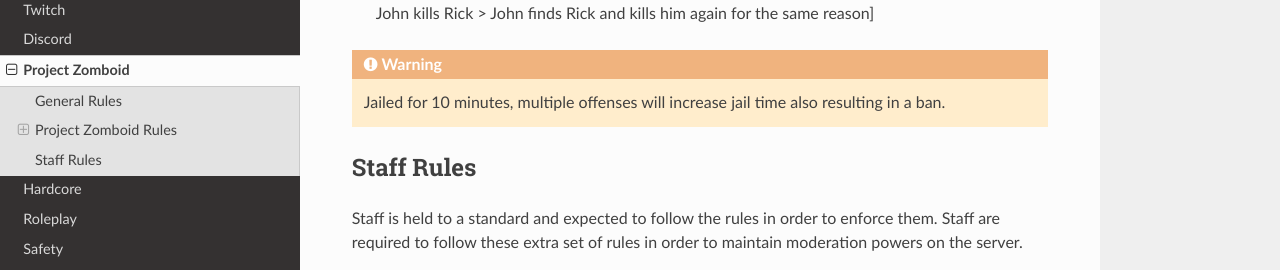
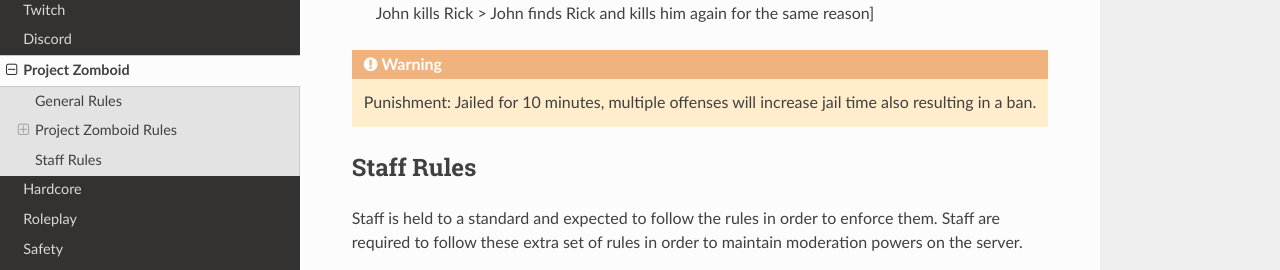
Before and after one commit to nerdyjohnny/ovidoc, a Sphinx documentation site: the page built from docs/source/pz.rst, in a window 1280 px wide and 900 px high, scrolled down 3081 px. Shown: the part 165-435 px from the top of the window. Built offline with Sphinx 7.4.7 and the Read the Docs theme 2.0.0, drawn with Linux system fonts in a browser that asks for light colours.

Commit message:
Update pz.rst

```diff
--- a/docs/source/pz.rst
+++ b/docs/source/pz.rst
@@ -28,7 +28,7 @@
 9. No NSFW or obscene content. This includes text, images, or links featuring nudity, sex, hard violence, or other graphically disturbing content
 10. Use common sense.
 
-.. note:: Ban appeals and request can be submitted at http://discord.gg/Erg3fCV7zh in the #support  channel.
+.. note:: Ban appeals and request can be submitted at http://discord.gg/Erg3fCV7zh in the #support channel.
 
 .. important:: All ban appeals and requests are to be reported in #support on the discord. If you are banned from the discord, open a issue at https://github.com/OiivaeCommunity/ovicommunity/issues
 
@@ -84,7 +84,7 @@
 4. Engaging in hostile RP within 30 min after re-spawning with the same person/group that killed you, or the same person/group you just killed, is considered Revenge RP.
 5. You are not allowed to kill the same person twice for the same reason, that means that both characters shouldn't know each other if one of them got killed by one or the other. [Example: John kills Rick > John finds Rick and kills him again for the same reason]
 
-.. warning:: Jailed for 10 minutes, multiple offenses will increase jail time also resulting in a ban.
+.. warning:: Punishment: Jailed for 10 minutes, multiple offenses will increase jail time also resulting in a ban.
 
 Staff Rules
 ------
```
